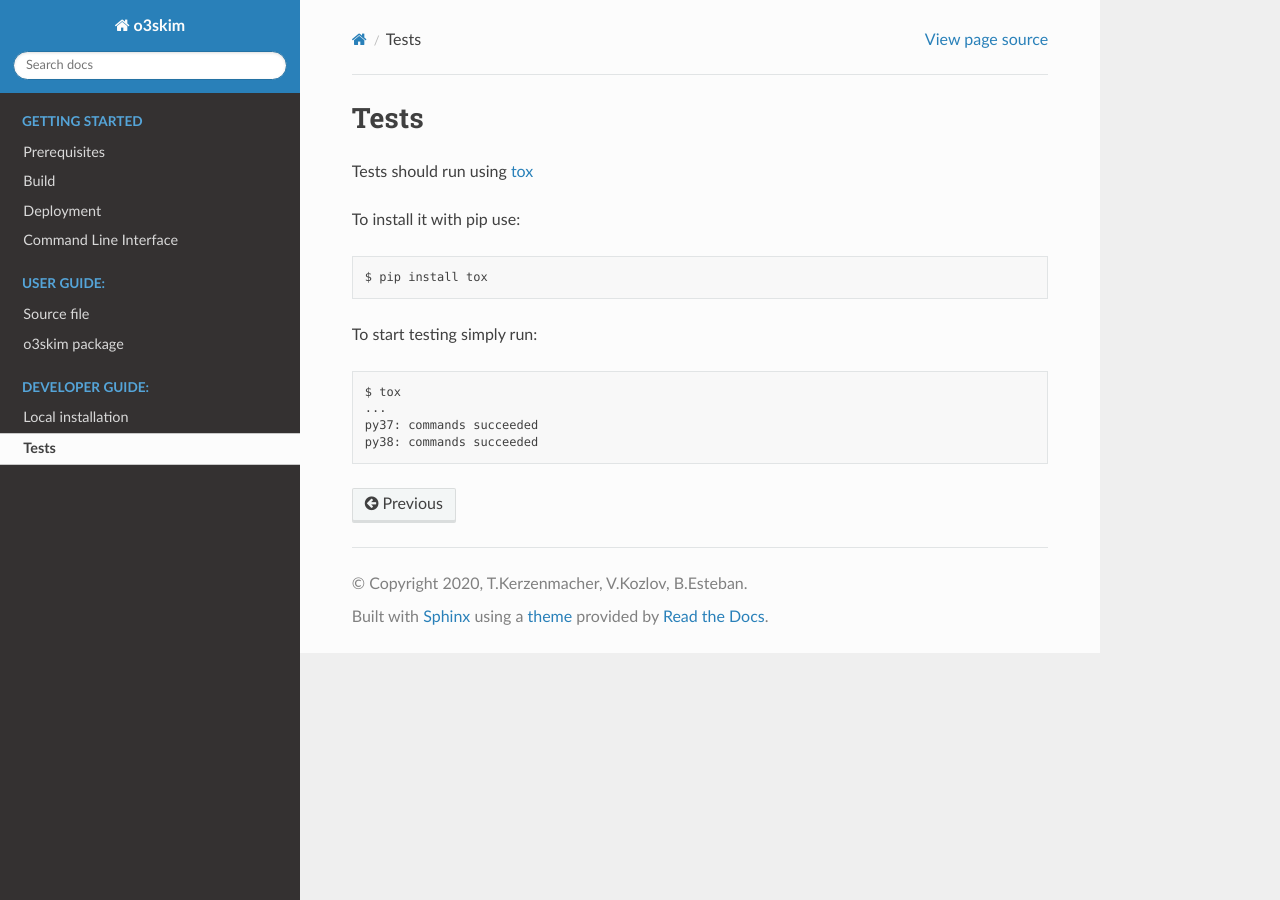
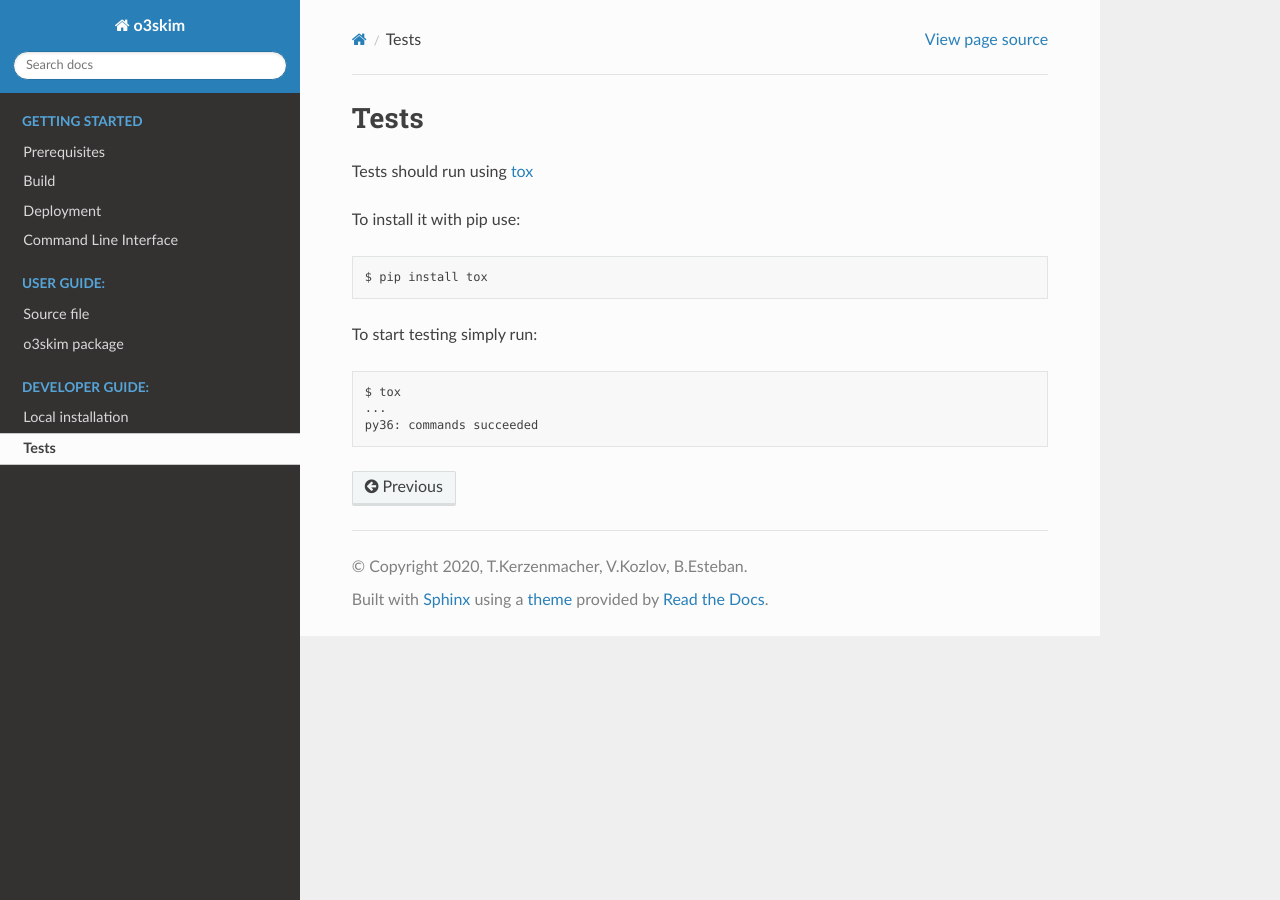
Before and after one commit to EOSC-synergy/o3skim, a Sphinx documentation site: the page built from docs/dev_guide/tests.rst, in a window 1280 px wide. Built offline with Sphinx 7.4.7 and the Read the Docs theme 2.0.0, drawn with Linux system fonts in a browser that asks for light colours.

Commit message:
Downgrade to py36

```diff
--- a/docs/dev_guide/local-install.rst
+++ b/docs/dev_guide/local-install.rst
@@ -4,7 +4,7 @@ Local installation
 To run tests, you need to install the tool in your system without docker.
 
 As first step ensure you have the following dependencies:
- - python_ > 3.8
+ - python_ > 3.6
  - pip_ > 20.0.2
  - gcc_
  - g++_
--- a/docs/dev_guide/tests.rst
+++ b/docs/dev_guide/tests.rst
@@ -19,5 +19,4 @@ To start testing simply run:
 
     $ tox
     ...
-    py37: commands succeeded
-    py38: commands succeeded
+    py36: commands succeeded
--- a/setup.cfg
+++ b/setup.cfg
@@ -13,7 +13,7 @@ authors_email =
   B.Esteban Sanchis <borja.sanchis@kit.edu>
 classifiers =
     License :: OSI Approved :: GNU General Public License (GPL)
-    Programming Language :: Python :: 3.8
+    Programming Language :: Python :: 3.6
 
 [options]
 packages = find:
```
Also changed, not shown: 2 other files.
